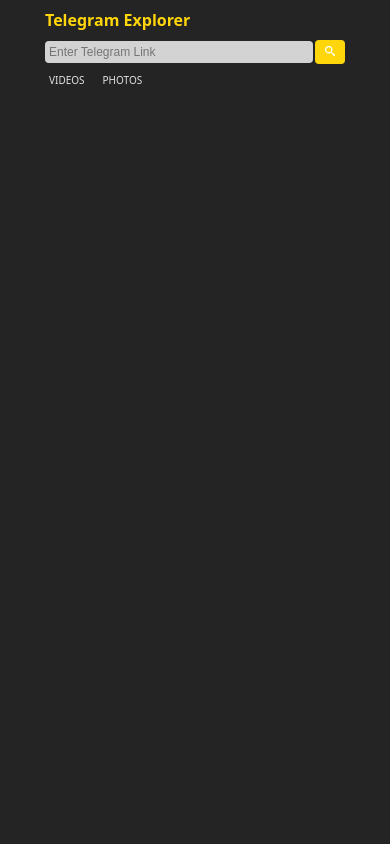
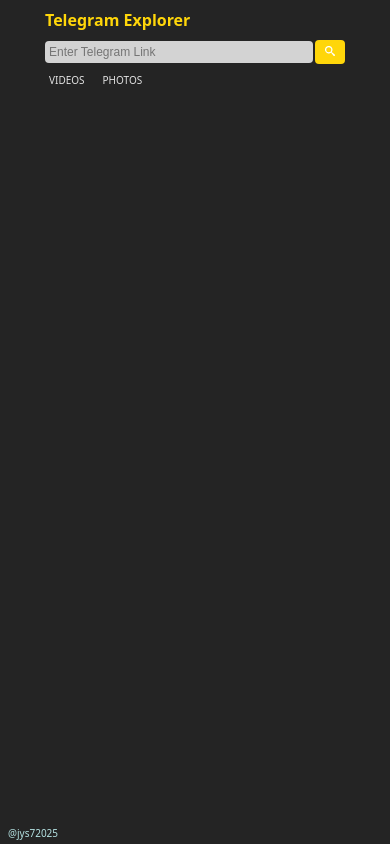
Before and after one commit to ZinMyoHtet1/telegram-explorer, a React (Vite) app: page / in a window 390 px wide. Built offline with nearby package versions, Linux system fonts and the light colour scheme.

Commit message:
fix errro

```diff
--- a/src/App.css
+++ b/src/App.css
@@ -3,6 +3,10 @@
   grid-template-columns: repeat(5, minmax(100px, 1fr));
   gap: 10px;
   grid-row: auto;
+  /* margin-top: 120px; */
+  overflow-y: auto;
+  overflow-x: hidden;
+  min-height: 80vh;
 }
 
 .page {
@@ -30,7 +34,7 @@
 .page .wrapper {
   width: 1000px;
   height: 100%;
-
+  position: relative;
   /* padding: 0; */
 }
 
--- a/src/containers/Navbar.jsx
+++ b/src/containers/Navbar.jsx
@@ -5,10 +5,13 @@
 import LinkForm from "../components/LinkForm.jsx";
 function Navbar({ setTelegramLink }) {
   return (
-    <nav id="navbar">
-      <LinkForm setTelegramLink={setTelegramLink} />
-      <Tab />
-    </nav>
+    <div id="navbar_head">
+      <h2>Telegram Explorer</h2>
+      <nav id="navbar">
+        <LinkForm setTelegramLink={setTelegramLink} />
+        <Tab />
+      </nav>
+    </div>
   );
 }
 
--- a/src/index.css
+++ b/src/index.css
@@ -22,6 +22,27 @@
   /* background-color: green; */
 }
 
+/* width */
+::-webkit-scrollbar {
+  width: 4px;
+  border-radius: 3px;
+}
+
+/* Track */
+::-webkit-scrollbar-track {
+  background: #f1f1f1;
+}
+
+/* Handle */
+::-webkit-scrollbar-thumb {
+  background: #888;
+}
+
+/* Handle on hover */
+::-webkit-scrollbar-thumb:hover {
+  background: #555;
+}
+
 a {
   font-weight: 500;
   color: #646cff;
@@ -32,8 +53,14 @@
 }
 
 body {
+  position: relative;
   display: flex;
   align-items: flex-start;
   justify-content: center;
-  height: 100%;
+  min-height: 100vh;
+  user-select: none;
 }
+
+#root {
+  height: 100vh;
+}
--- a/src/pages/Home.jsx
+++ b/src/pages/Home.jsx
@@ -45,7 +45,7 @@
               return res.json();
             })
             .then((data) => {
-              if (data.data.videos.length && data.data.photos.length) {
+              if (data.data.videos.length || data.data.photos.length) {
                 setContents(data.data);
               } else {
                 setError("This telegram link is private channel or not found.");
@@ -58,28 +58,12 @@
             });
         })
         .catch((error) => setError(error.message));
-
-      // let validTelegram = telegramLink.trim();
-      // if (
-      //   validTelegram.startsWith("https://t.me/") ||
-      //   validTelegram.startsWith("t.me/")
-      // ) {
-      //   validTelegram = validTelegram.replace("https://", "");
-      //   if (!validTelegram.startsWith("t.me/s")) {
-      //     validTelegram = validTelegram.replace("t.me", "t.me/s");
-      //   }
-      //   validTelegram = "https://" + validTelegram;
-
-      // } else {
-      //   console.log("Invalid TelegramLink: " + telegramLink);
-      // }
     }
   }, [telegramLink]);
   return (
     <MediaProvider value={{ setMedia }}>
       <div id="home_page" className="page">
         <div className="wrapper">
-          <h2>Telegram Explorer</h2>
           <Navbar setTelegramLink={setTelegramLink} />
           {loading && (
             <LoadingSpinner
@@ -98,6 +82,7 @@
           )}
         </div>
       </div>
+      <span id="developed_by">@jys72025</span>
       {media && <Media media={media} />}
     </MediaProvider>
   );
--- a/src/styles/home.css
+++ b/src/styles/home.css
@@ -1,8 +1,13 @@
+#home_page {
+  min-height: 100vh;
+}
+
 #home_page .wrapper {
   display: flex;
   flex-direction: column;
   align-items: flex-start;
   justify-content: flex-start;
+  position: relative;
   /* gap: 4px;
   padding: 4px 0; */
 }
@@ -14,6 +19,15 @@
 
 #home_page .loading_spinner {
   align-self: center;
+}
+
+#developed_by {
+  position: absolute;
+  display: block;
+  bottom: 5px;
+  left: 8px;
+  font-size: 14px;
+  color: rgb(180, 226, 226);
 }
 
 @media screen and (max-width: 620px) {
@@ -30,6 +44,11 @@
     width: 22px;
     height: 22px;
   }
+
+  #developed_by {
+    font-size: 12px;
+    bottom: 3px;
+  }
 }
 
 @media screen and (max-width: 410px) {
@@ -42,6 +61,9 @@
   #home_page .loading_spinner {
     width: 20px;
     height: 20px;
+  }
+  #developed_by {
+    font-size: 10px;
   }
 }
 
@@ -57,4 +79,7 @@
     width: 16px;
     height: 16px;
   }
+  #developed_by {
+    font-size: 8px;
+  }
 }
--- a/src/styles/navbar.css
+++ b/src/styles/navbar.css
@@ -1,3 +1,14 @@
+#navbar_head {
+  display: flex;
+  flex-direction: column;
+  width: 100%;
+  /* position: fixed;
+  top: 0; */
+  /* left: 0; */
+  /* margin: auto;
+  z-index: 100; */
+}
+
 #navbar {
   display: flex;
   flex-direction: row-reverse;
```
